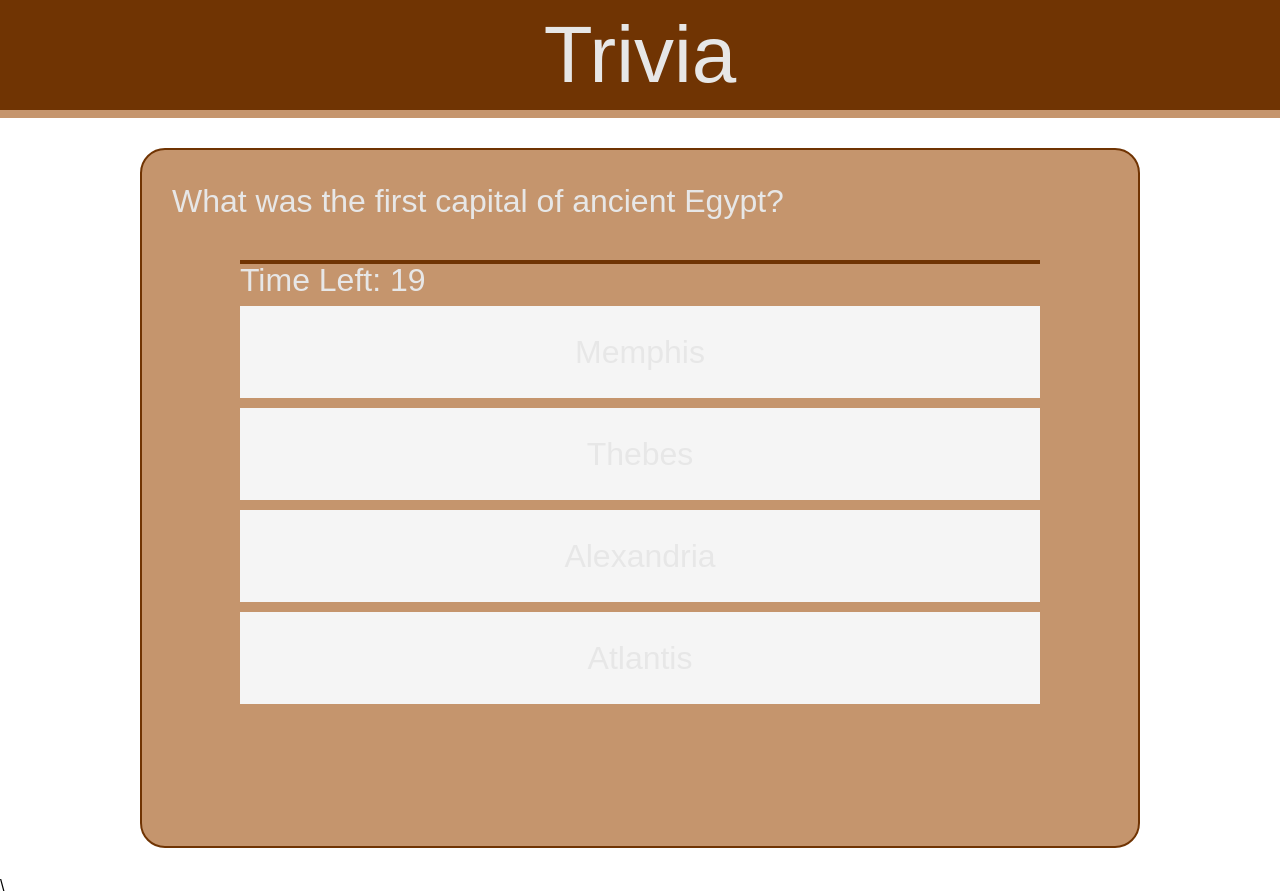
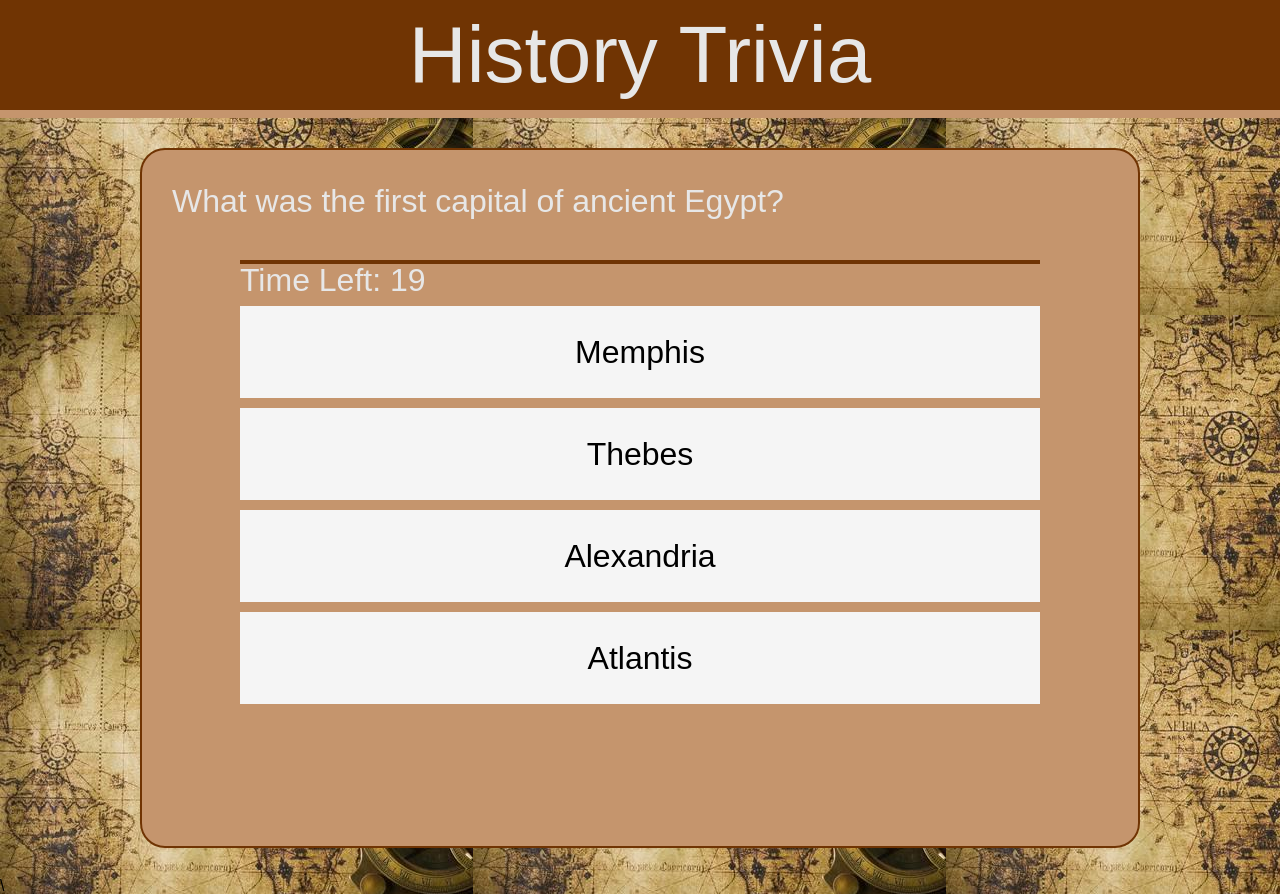
Before and after one commit to JoGom/TriviaGame, a plain HTML site: page index.html in a window 1280 px wide. Both pictures are taken after a click on the button "Start". Drawn offline with nearby package versions, Linux system fonts and the light colour scheme.

Commit message:
added final styling elements

```diff
--- a/assets/css/style.css
+++ b/assets/css/style.css
@@ -4,7 +4,7 @@
 body{
     font-family: Arial, Helvetica, sans-serif;
     font-size: 100%;
-    background: url("");
+    background: url("../images/meen-na-old-map.jpg");
 }
 .center{
     width: 100%;
@@ -34,7 +34,6 @@ h1{
     padding: 15px 15px;
 }
 h3{
-    text-decoration: underline;
     text-align: center;
     margin-bottom: 60px;
 }
@@ -52,6 +51,7 @@ h3{
     margin: 20px;
 }
 .choices{
+    color: black;
     text-align: center;
     margin: 10px auto;
     padding: 30px 0;
--- a/index.html
+++ b/index.html
@@ -13,7 +13,7 @@
 <body>
     <div class="game" >
         <header>
-            <h1>Trivia</h1>
+            <h1>History Trivia</h1>
         </header>
 
         <div id="content" class="container center">
```
Also changed, not shown: assets/images/meen-na-old-map.jpg (added).
